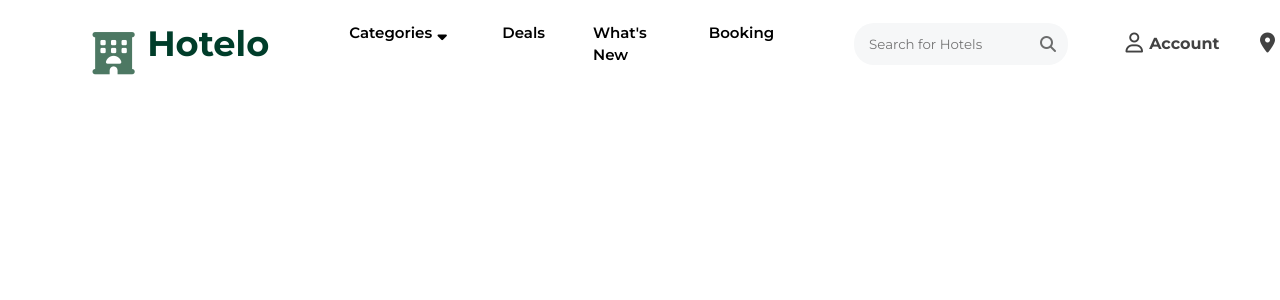
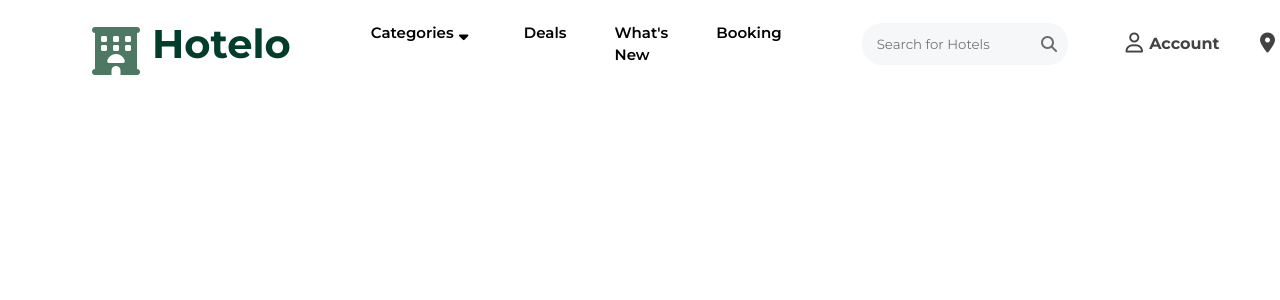
Before and after one commit to devjoshixo/hotelo-client-old, a React (Vite) app: page / in a window 1280 px wide. Shown: the top 300 px of the page. Built offline with nearby package versions, Linux system fonts and the light colour scheme.

Commit message:
Heading Fix

```diff
--- a/src/components/Navbar/Navbar.module.css
+++ b/src/components/Navbar/Navbar.module.css
@@ -12,7 +12,7 @@
 
 .heading {
   display: flex;
-  font-size: 2.2rem;
+  font-size: 2.5rem;
   font-family: 'Montserrat';
   font-weight: 700;
   color: #003d2a;
@@ -20,7 +20,7 @@
 }
 
 .icon {
-  margin: 2.7rem 1rem 0 0;
+  margin: 2.9rem 1rem 0 0;
   color: #144d31c1;
   scale: 1.2;
 }
--- a/src/components/UI/HoverList.module.css
+++ b/src/components/UI/HoverList.module.css
@@ -5,6 +5,16 @@
   width: 14rem;
   height: 15rem;
   background-color: rgb(250, 250, 250);
+  animation: fadeIn 0.3s;
+}
+
+@keyframes fadeIn {
+  0% {
+    opacity: 0.1;
+  }
+  100% {
+    opacity: 1;
+  }
 }
 
 .hoverdiv ul {
```
